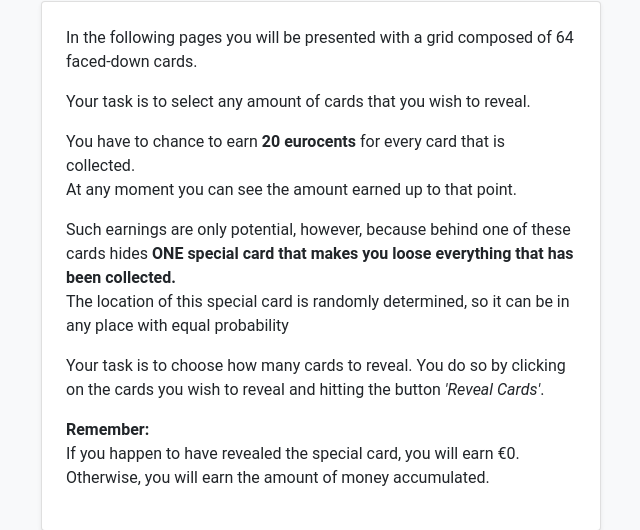
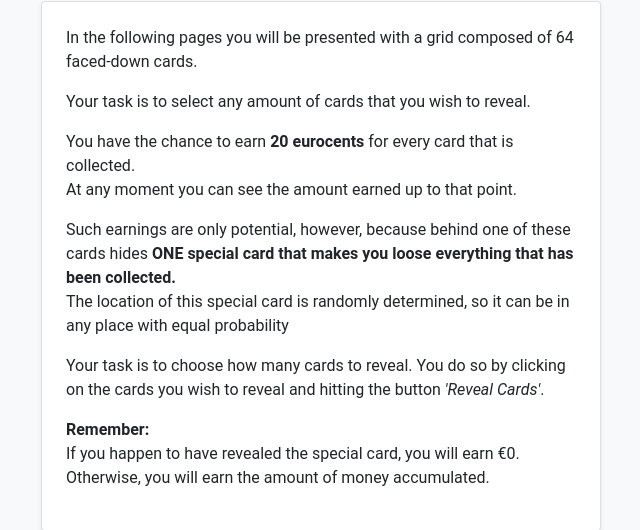
Before and after one commit to lucas-bs/thesis-survey, a Flask app: page /introduction in a window 1280 px wide. Shown: the part 239-769 px from the top of the page, without its empty margins (319-959 px from the left). Run offline with Flask 3, Linux system fonts and the light colour scheme; a user stored in the database is signed in; some libraries are stand-ins or nearby versions.

Commit message:
Update introduction.html

```diff
--- a/gpt/templates/introduction.html
+++ b/gpt/templates/introduction.html
@@ -18,7 +18,7 @@
                     Your task is to select any amount of cards that you wish to reveal.
                 </p>
                 <p>
-                    You have to chance to earn <b>20 eurocents</b> for every card that is collected.
+                    You have the chance to earn <b>20 eurocents</b> for every card that is collected.
                     <br>
                     At any moment you can see the amount earned up to that point.
                 </p>
```
